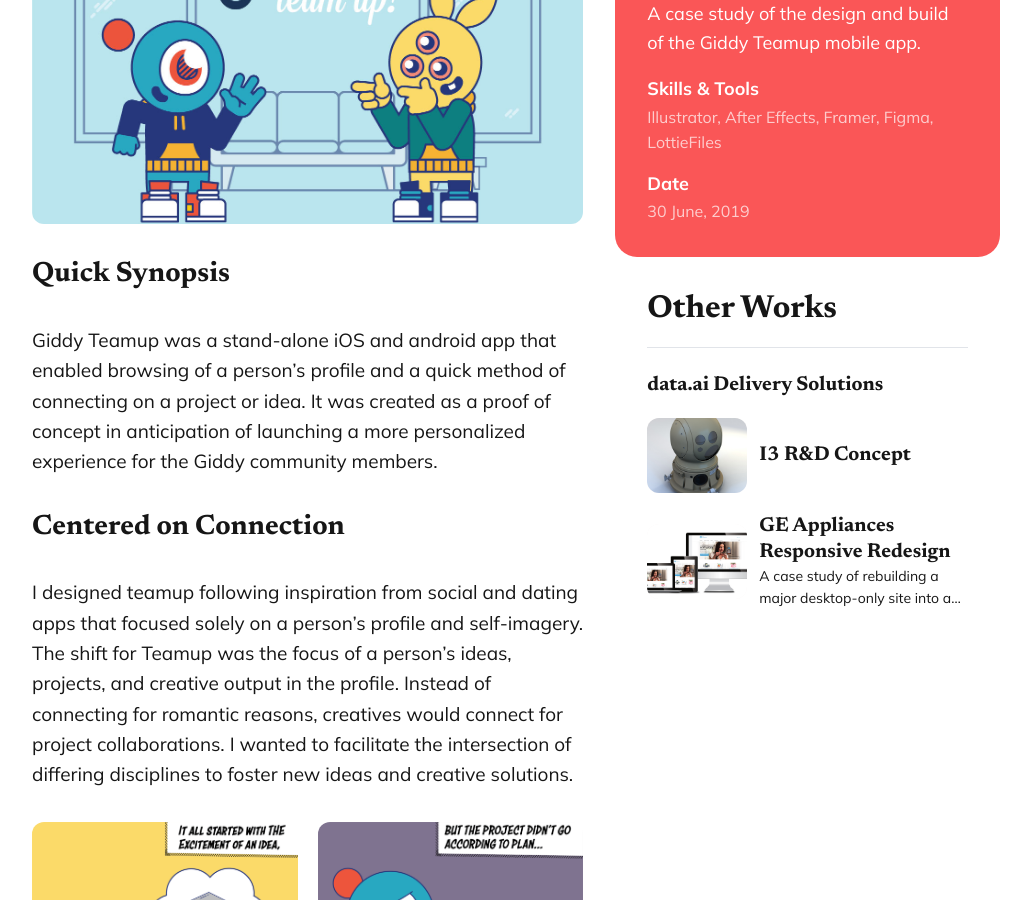
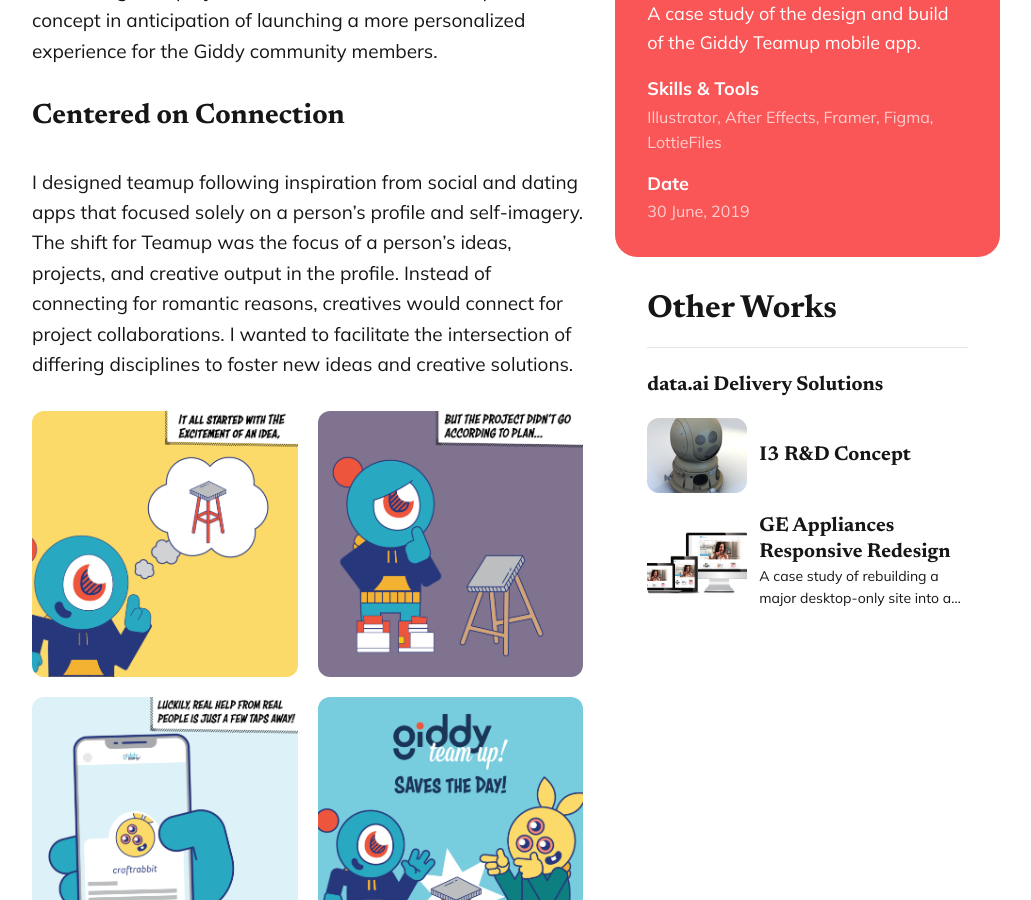
Before and after one commit to mrondina/mrondina, a Jekyll site: the page built from _projects/2018-12-10-giddy-teamup.md, in a window 1280 px wide and 900 px high, scrolled down 997 px. Shown: the whole window, without its empty margins (124-1155 px from the left). Built offline with Jekyll 4.4.1, drawn with Linux system fonts in a browser that asks for light colours.

Commit message:
Update 2018-12-10-giddy-teamup.md

```diff
--- a/_projects/2018-12-10-giddy-teamup.md
+++ b/_projects/2018-12-10-giddy-teamup.md
@@ -8,9 +8,6 @@
 image: "/images/teamup-banner.jpg"
 ---
 
-![Teamup]({{site.baseurl}}/images/teamup-banner.jpg#wide)
-
-## Quick Synopsis
 
 Giddy Teamup was a stand-alone iOS and android app that enabled browsing of a person's profile and a quick method of connecting on a project or idea. It was created as a proof of concept in anticipation of launching a more personalized experience for the Giddy community members.
 
```
